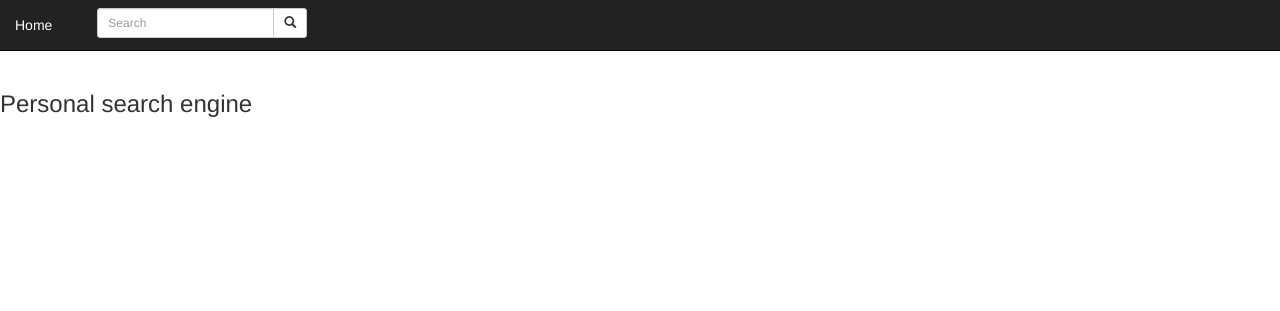
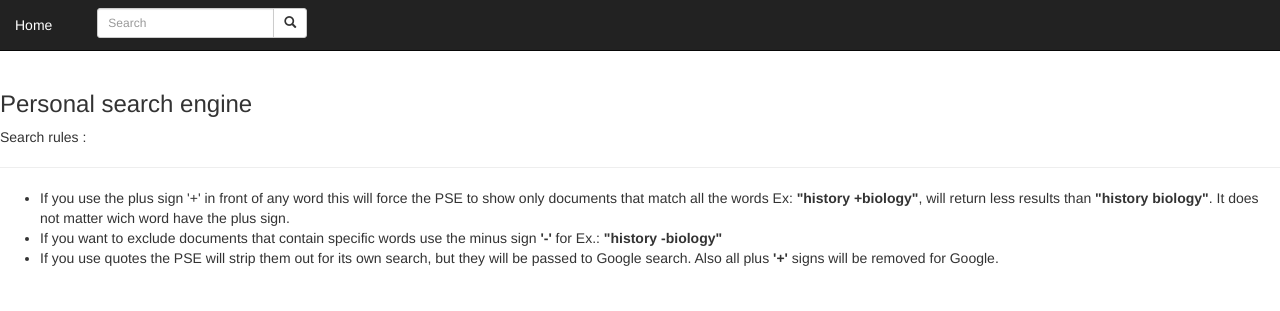
Before and after one commit to vsraptor/pse, a Flask app: page / in a window 1280 px wide. Shown: the top 311 px of the page. Run offline with Flask 2, Linux system fonts and the light colour scheme; some libraries are stand-ins or nearby versions.

Commit message:
help, -libs dir fix

```diff
--- a/lib/utils.py
+++ b/lib/utils.py
@@ -2,12 +2,16 @@ import csv
 import pickle
 import numpy as np
 import logging
+import os, sys
+
+
 
 class Utils:
 
 	log = None #Logger
 
-	root_dir = '/my/dev/python/pse'
+	base_dir = os.path.abspath(os.path.dirname(__file__))
+	root_dir = os.path.abspath(os.path.join(base_dir, '..'));
 	data_dir = root_dir + '/data'
 	tmp_dir  = root_dir + '/tmp'
 	log_dir  = root_dir + '/log'
--- a/site/app/pse/routes.py
+++ b/site/app/pse/routes.py
@@ -1,10 +1,6 @@
 from flask import render_template, url_for, request, flash
 from . import pse
-from flask import g
 
-import os, sys
-libdir = os.path.abspath('../lib');
-sys.path.append(libdir)
 from search import SearchException
 from bmark_search import BmarkSearch
 from google_search import GoogleSearch
@@ -17,7 +13,6 @@ def index():
 
 @pse.route('/search', methods=['POST','GET'])
 def search():
-	#g.log = Utils.init_logger('search.log')
 	google = GoogleSearch()
 	bmark = BmarkSearch()
 
--- a/site/app/templates/pse/index.html
+++ b/site/app/templates/pse/index.html
@@ -3,5 +3,19 @@
 {%block page_content %}
 <div class='page-container'>
 	<h3>Personal search engine</h3>
+	Search rules :
+	<hr>
+	<ul>
+		<li>If you use the plus sign '+' in front of any word this will force the PSE to show only documents
+			that match all the words Ex: <b>"history +biology"</b>, will return less results than <b>"history biology"</b>.
+			It does not matter wich word have the plus sign.
+		</li>
+		<li>If you want to exclude documents that contain specific words use the minus sign <b>'-'</b> for Ex.:
+			<b>"history -biology"</b>
+		</li>
+		<li>If you use quotes the PSE will strip them out for its own search, but they will be passed to Google search.
+			Also all plus <b>'+'</b> signs will be removed for Google.
+		</li>
+	</ul>
 </div>
 {%endblock%}
```
Also changed, not shown: site/config.py (+6 -3 lines), 2 other files.
